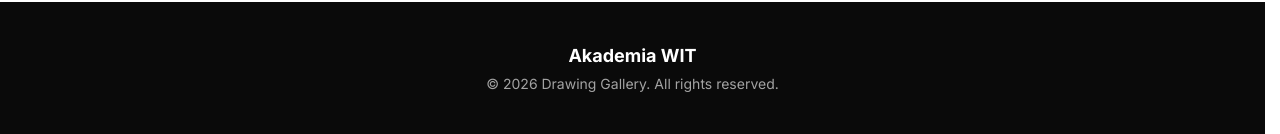
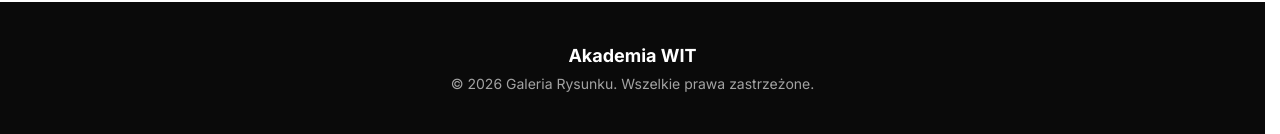
Before and after one commit to Teryss/WIT-Lab-2, a React (Vite) app: page /gallery in a window 1280 px wide. Shown: the part 2930-3064 px from the top of the page. Built offline with nearby package versions, Linux system fonts and the light colour scheme.

Commit message:
translate Footer.jsx
na polski ~I

```diff
--- a/src/components/Footer.jsx
+++ b/src/components/Footer.jsx
@@ -4,7 +4,7 @@
       <div className="max-w-7xl mx-auto px-6 py-10 text-center">
         <p className="text-lg font-bold">Akademia WIT</p>
         <p className="text-sm text-neutral-400 mt-1">
-          © 2026 Drawing Gallery. All rights reserved.
+          © 2026 Galeria Rysunku. Wszelkie prawa zastrzeżone.
         </p>
       </div>
     </footer>
```
